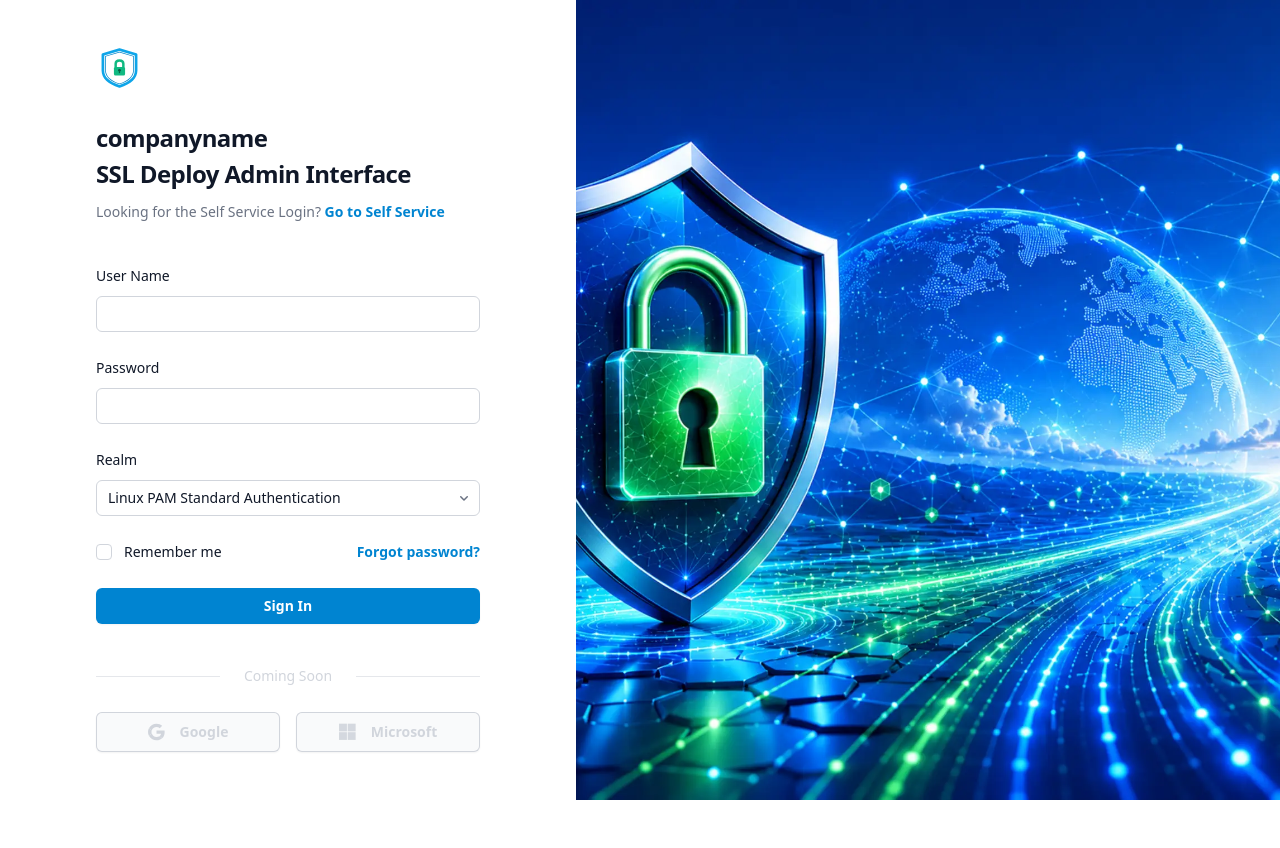
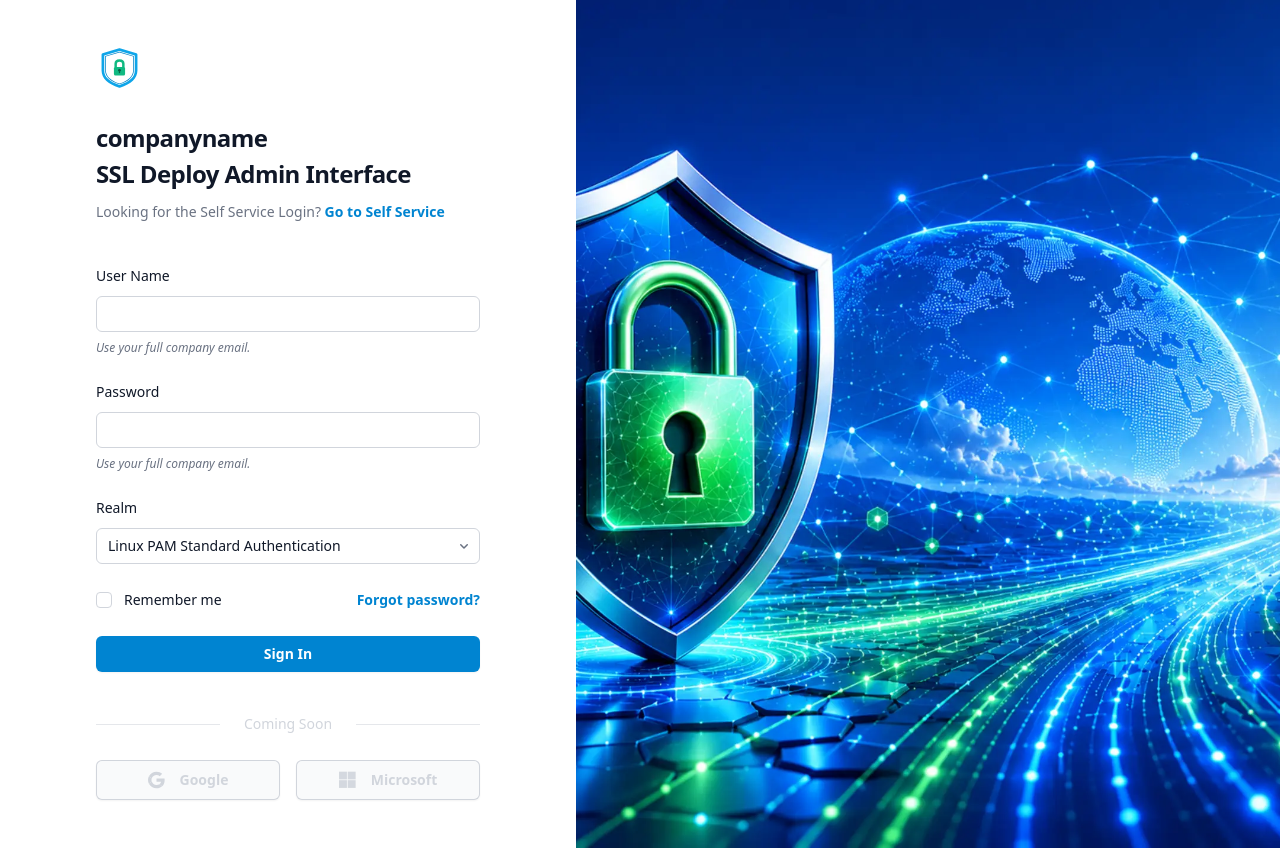
Before and after one commit to propstat-dev/ssldeploy, a Flask app: page /admin/ in a window 1280 px wide. Before the commit the page ends 800 px from the top, so only its background shows below. Run offline with Flask 3, Linux system fonts and the light colour scheme; style sheets or scripts are compiled from the project's sources.

Commit message:
Warning Messages

```diff
--- a/ssldeploy/templates/admin/adminlogin.html
+++ b/ssldeploy/templates/admin/adminlogin.html
@@ -37,6 +37,11 @@
                     <div class="mt-2">
                         {{ form.admin_login_username(size=32, class_="loginformfieldusername") }}
                     </div>
+                    {% for error in form.admin_login_username.errors %}
+                        <p class="text-red-500 text-xs italic">Please insert a valid username for the chosen realm.</p>
+                    {% else %}
+                        <p class="text-gray-500 text-xs italic">Use your full company email.</p>
+                    {% endfor %}
                     </div>
 
                     <div>
@@ -44,6 +49,11 @@
                     <div class="mt-2">
                         {{ form.admin_login_password(size=32, class_="loginformfieldpassword") }}
                     </div>
+                    {% for error in form.admin_login_password.errors %}
+                        <p class="text-red-500 text-xs italic">Please insert a valid password.</p>
+                    {% else %}
+                        <p class="text-gray-500 text-xs italic">Use your full company email.</p>
+                    {% endfor %}
                     </div>
                     <div>
                     <label for="{{ form.admin_login_realm.id }}" class="block text-sm/6 font-medium text-gray-900 dark:text-white">Realm</label>
```
